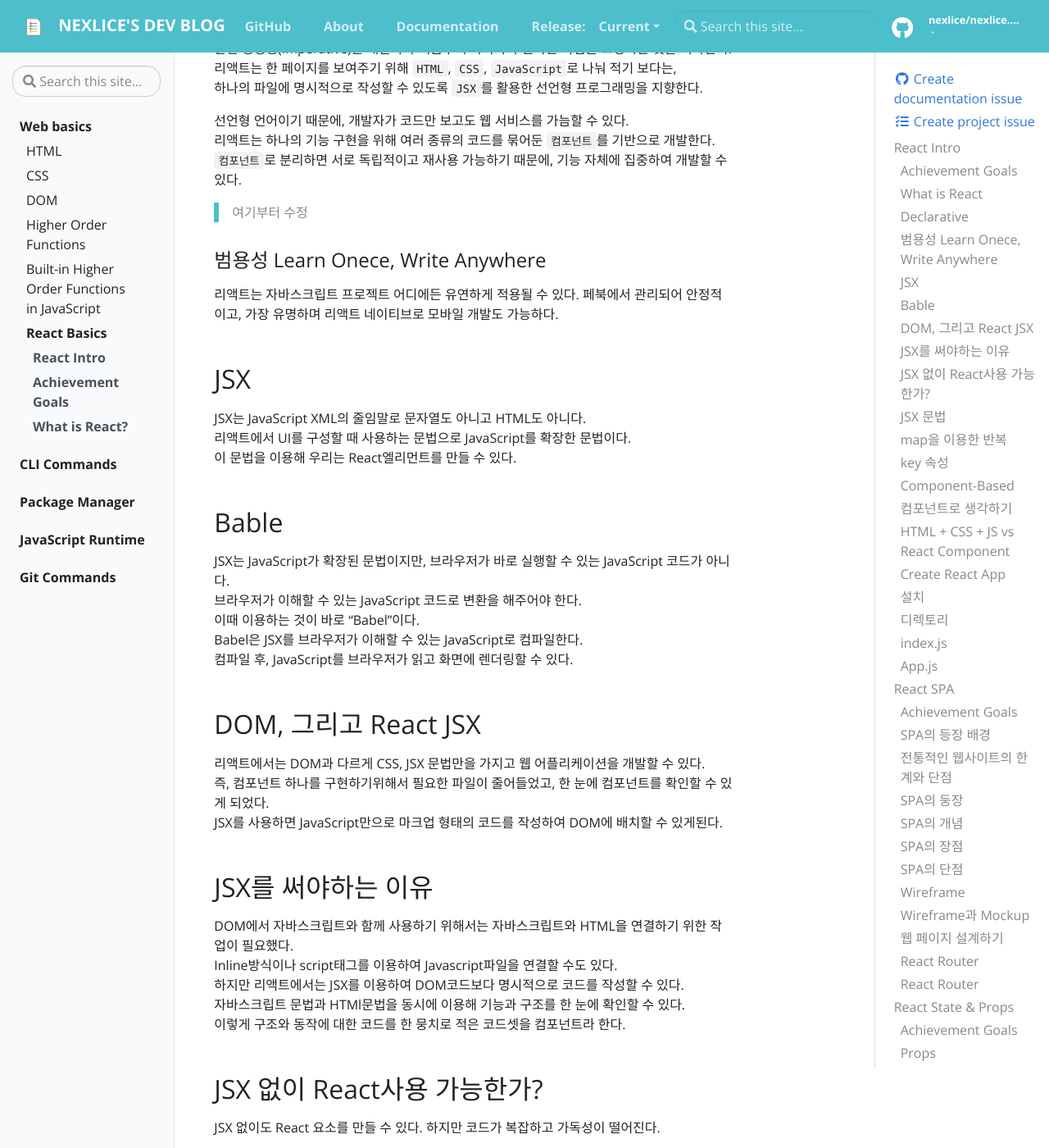
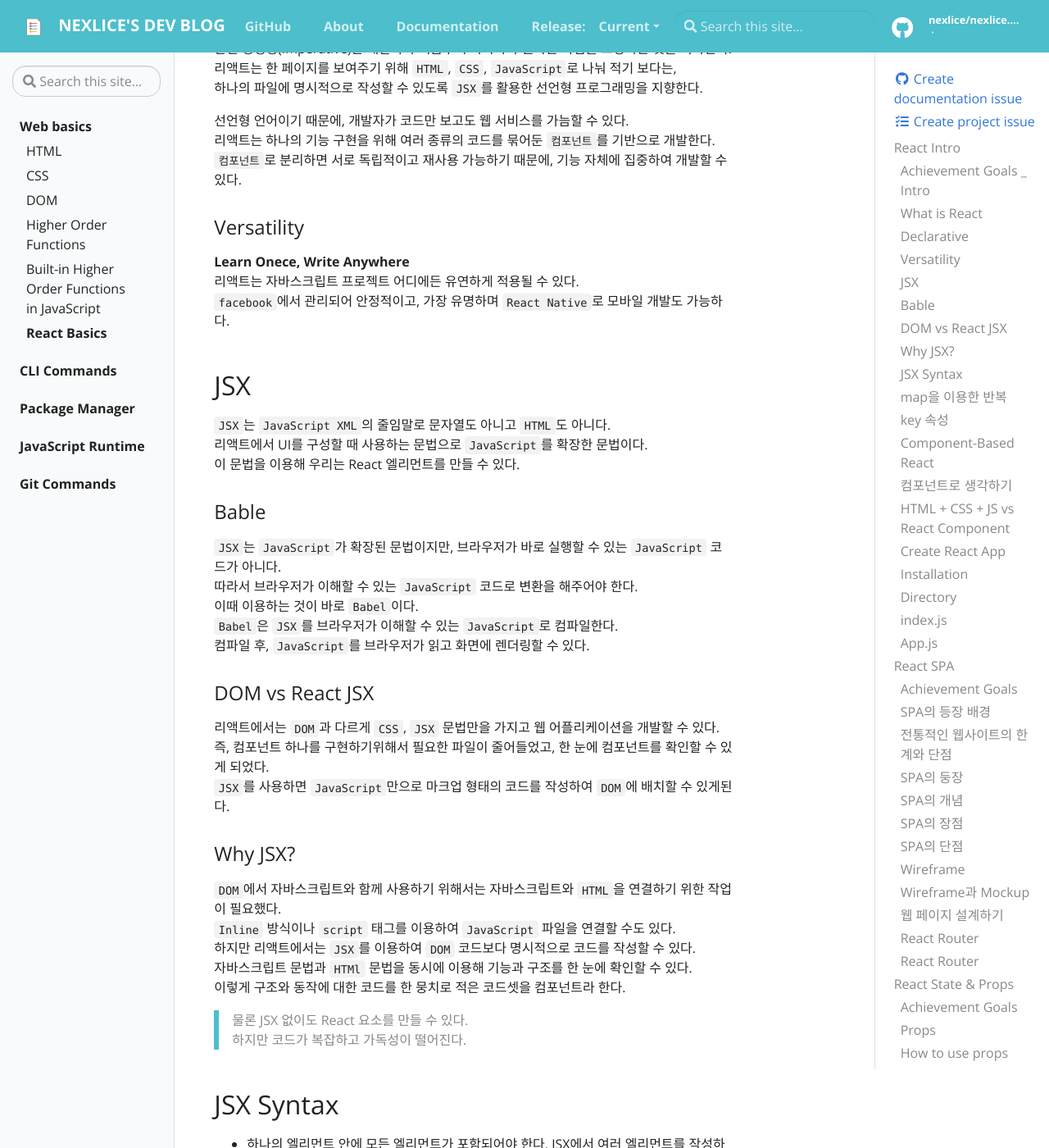
Before and after one commit to nexlice/nexlice.github.io, a Jekyll site: the page built from _docs/Web_Basics/react-basics.md, in a window 1280 px wide and 1400 px high, scrolled down 868 px. Shown: the whole window at 82% size. Built offline with Jekyll 4.4.1, drawn with Linux system fonts in a browser that asks for light colours; some of the changed text lies outside the part shown.

````diff
--- a/_docs/Web_Basics/react-basics.md
+++ b/_docs/Web_Basics/react-basics.md
@@ -43,41 +43,40 @@ description: Learn about basic React!
 리액트는 하나의 기능 구현을 위해 여러 종류의 코드를 묶어둔 `컴포넌트`를 기반으로 개발한다.
 `컴포넌트`로 분리하면 서로 독립적이고 재사용 가능하기 때문에, 기능 자체에 집중하여 개발할 수 있다.
 
->> 여기부터 수정
-
-### 범용성 Learn Onece, Write Anywhere
+### Versatility
+**Learn Onece, Write Anywhere**
 리액트는 자바스크립트 프로젝트 어디에든 유연하게 적용될 수 있다.
-페북에서 관리되어 안정적이고, 가장 유명하며 리액트 네이티브로 모바일 개발도 가능하다.
+`facebook`에서 관리되어 안정적이고, 가장 유명하며 `React Native`로 모바일 개발도 가능하다.
 
 ## JSX
-JSX는 JavaScript XML의 줄임말로 문자열도 아니고 HTML도 아니다.
-리액트에서 UI를 구성할 때 사용하는 문법으로 JavaScript를 확장한 문법이다.
-이 문법을 이용해 우리는 React엘리먼트를 만들 수 있다.
+`JSX`는 `JavaScript XML`의 줄임말로 문자열도 아니고 `HTML`도 아니다.
+리액트에서 UI를 구성할 때 사용하는 문법으로 `JavaScript`를 확장한 문법이다.
+이 문법을 이용해 우리는 React 엘리먼트를 만들 수 있다.
 
-## Bable
-JSX는 JavaScript가 확장된 문법이지만, 브라우저가 바로 실행할 수 있는 JavaScript 코드가 아니다.
-브라우저가 이해할 수 있는 JavaScript 코드로 변환을 해주어야 한다.
-이때 이용하는 것이 바로 “Babel”이다.
-Babel은 JSX를 브라우저가 이해할 수 있는 JavaScript로 컴파일한다.
-컴파일 후, JavaScript를 브라우저가 읽고 화면에 렌더링할 수 있다.
+### Bable
+`JSX`는 `JavaScript`가 확장된 문법이지만, 브라우저가 바로 실행할 수 있는 `JavaScript` 코드가 아니다.
+따라서 브라우저가 이해할 수 있는 `JavaScript` 코드로 변환을 해주어야 한다.
+이때 이용하는 것이 바로 `Babel`이다.
+`Babel`은 `JSX`를 브라우저가 이해할 수 있는 `JavaScript`로 컴파일한다.
+컴파일 후, `JavaScript`를 브라우저가 읽고 화면에 렌더링할 수 있다.
 
-## DOM, 그리고 React JSX
-리액트에서는 DOM과 다르게 CSS, JSX 문법만을 가지고 웹 어플리케이션을 개발할 수 있다.
+### DOM vs React JSX
+리액트에서는 `DOM`과 다르게 `CSS`, `JSX` 문법만을 가지고 웹 어플리케이션을 개발할 수 있다.
 즉, 컴포넌트 하나를 구현하기위해서 필요한 파일이 줄어들었고, 한 눈에 컴포넌트를 확인할 수 있게 되었다.
-JSX를 사용하면 JavaScript만으로 마크업 형태의 코드를 작성하여 DOM에 배치할 수 있게된다.
+`JSX`를 사용하면 `JavaScript`만으로 마크업 형태의 코드를 작성하여 `DOM`에 배치할 수 있게된다.
 
 
-## JSX를 써야하는 이유
-DOM에서 자바스크립트와 함께 사용하기 위해서는 자바스크립트와 HTML을 연결하기 위한 작업이 필요했다.
-Inline방식이나 script태그를 이용하여 Javascript파일을 연결할 수도 있다.
-하지만 리액트에서는 JSX를 이용하여 DOM코드보다 명시적으로 코드를 작성할 수 있다.
-자바스크립트 문법과 HTMl문법을 동시에 이용해 기능과 구조를 한 눈에 확인할 수 있다.
+### Why JSX?
+`DOM`에서 자바스크립트와 함께 사용하기 위해서는 자바스크립트와 `HTML`을 연결하기 위한 작업이 필요했다.
+`Inline` 방식이나 `script` 태그를 이용하여 `JavaScript` 파일을 연결할 수도 있다.
+하지만 리액트에서는 `JSX`를 이용하여 `DOM` 코드보다 명시적으로 코드를 작성할 수 있다.
+자바스크립트 문법과 `HTMl` 문법을 동시에 이용해 기능과 구조를 한 눈에 확인할 수 있다.
 이렇게 구조와 동작에 대한 코드를 한 뭉치로 적은 코드셋을 컴포넌트라 한다.
 
-## JSX 없이 React사용 가능한가?
-JSX 없이도 React 요소를 만들 수 있다. 하지만 코드가 복잡하고 가독성이 떨어진다.
+> 물론 JSX 없이도 React 요소를 만들 수 있다.
+> 하지만 코드가 복잡하고 가독성이 떨어진다.
 
-## JSX 문법
+## JSX Syntax
 - 하나의 엘리먼트 안에 모든 엘리먼트가 포함되어야 한다.
 JSX에서 여러 엘리먼트를 작성하고자 하는 경우, 최상위에서 opening tag와 closing tag로 감싸주어야 한다.
 
@@ -123,7 +122,7 @@ function Blog(){
 }
 ```
 
-## map을 이용한 반복
+### map을 이용한 반복
 만약 데이터가 몇개 없다면 모든 데이터를 코드에 작성해도 좋다.
 이러한 작업을 하드코딩 (hard coding)이라고 한다.
 ```javascript
@@ -155,7 +154,7 @@ map의 특성은 다음과 같다.
 - 특정 논리(함수)에 의해
 - 다른 요소로 지정(map)한다.
 
-위의 코드를 반복적으로 작성해야하는 부분만 골라서 배열의 요소로 넣으면, React가 이를 인지하고 모든 요소를 렌더링한다.
+위의 코드를 반복적으로 작성해야하는 부분만 골라서 배열의 요소로 넣으면, `React`가 이를 인지하고 모든 요소를 렌더링한다.
 ```javascript
 const posts = [
     { id : 1, title: "Hello World", content: "Welcome to learning React!"},
@@ -176,21 +175,23 @@ function Blog() {
 }
 ```
 
-- return 문 안에서 map 메서드를 사용해도 되는가?
-사용 가능하다. JSX를 사용하면 중괄호 안에 모든 표현식을 퐇마할 수 있기 때문에,
+> return 문 안에서 map 메서드를 사용해도 되는가?
+
+사용 가능하다. JSX를 사용하면 중괄호 안에 모든 표현식을 포함할 수 있기 때문에,
 map 메서드의 결과를 return 문 안에 인라인으로 처리할 수 있다.
 코드 가독성을 위해 변수로 추출할지, 아니면 인라인에 넣을지는 개발자가 판단해야 할 몫이다.
 
-## key 속성
-React에서 map메서드 사용 시, key 속성을 넣지 않으면, 리스트의 각 항목에 key를 넣어야 한다는 경고기 표시된다.
+### key 속성
+React에서 map메서드 사용 시, key 속성을 넣지 않으면, 리스트의 각 항목에 key를 넣어야 한다는 경고가 표시된다.
 key 속성의 위치는 map 메서드 내부에 있는 엘리먼트, 즉 첫 엘리먼트에 넣어준다.
 
-- key 속성 값이 반드시 id가 되어야 하는가? id가 존재하지 않는다면?
+> key 속성 값이 반드시 id가 되어야 하는가? id가 존재하지 않는다면?
+
 key 속성값은 가능하면 데이터에서 제공하는 id를 할당해야한다.
 key 속성값은 id와 마찬가지로 변하지 않고, 예상 가능하며, 유일해야하기 떄문이다.
 정 고유한 id가 없는 경우에만 배열 인덱스를 넣어서 해결할 수 있다.
 배열 인덱스는 최후의 수단(as a last resort)으로만 사용한다.
-https://ko.reactjs.org/docs/lists-and-keys.html#keys
+배열에 관한 자세한 내용은[여기](https://ko.reactjs.org/docs/lists-and-keys.html#keys)에서 확인하자.
 
 ```javascript
 const posts = [
@@ -224,30 +225,30 @@ function Blog() {
 - CSS를 수정한다
 - 변경된 구조와 디자인에 맞춰 DOM로직을 수정한다.
 
-반면 컴포넌트로 개발을 하였다면 다음 하나만 수행하면 된다.
+반면 컴포넌트로 개발을 하였다면, 다음 하나만 수행하면 된다.
 - 변경하려는 UI에 맞추어 컴포넌트의 위치만 수정한다.
 
-## Create React App
+### Create React App
 Create React App은 리액트 SPA를 쉽고 빠르게 개발할 수 있도록 만들어진 툴 체인이다.
 리액트 말고도 여러 도구들이 웹앱을 배포할 떄 사용된다.
 그 모든 도구들이 작동하는 방법을 알면 좋겠지만 쉽지 않다.
 그래서 툴체인을 만들어서 개발을 좀 더 쉽게 하도록 한다.
 
-### 설치
+### Installation
 - 먼저 리액트 프로젝트를 보관하고 싶은 디렉토리로 이동한다.
 ```bash
 npx create-react-app {원하는 프로젝트 이름}
 ```
 실행을 하면 react, react-dom과 같은 패키지들이 설치된다.
-Happy hacking! 문구가 나오면 성공적으로 설치한 것~
+Happy hacking! 문구가 나오면 성공적으로 설치한 것이다.
 
-### 디렉토리
+### Directory
 node_modules 디렉토리 안에 모듈들이 위치해있고, json파일에 모듈에 대한 버전들이 명세되어있다.
-package.json에서 sciprts의 start를 제일 많이 쓰게된다.
-react=scripts start 와 npm run start는 똑같은 명령어이다.
+package.json에서 scripts의 start를 제일 많이 쓰게된다.
+`react scripts start` 와 `npm run start`는 똑같은 명령어이다.
 
 ### index.js
-document.querySelector와 비슷한 역할을 하는 document.getElementById를 통해 루트를 찾고,
+`document.querySelector`와 비슷한 역할을 하는 `document.getElementById`를 통해 루트를 찾고,
 우리가 개발할 App을 호출하는 모습이다.
 
 ### App.js
````
Also changed, not shown: other parts of _docs/Web_Basics/react-basics.md (+2 -2 lines), _data/toc.yml (+16 -8 lines).
